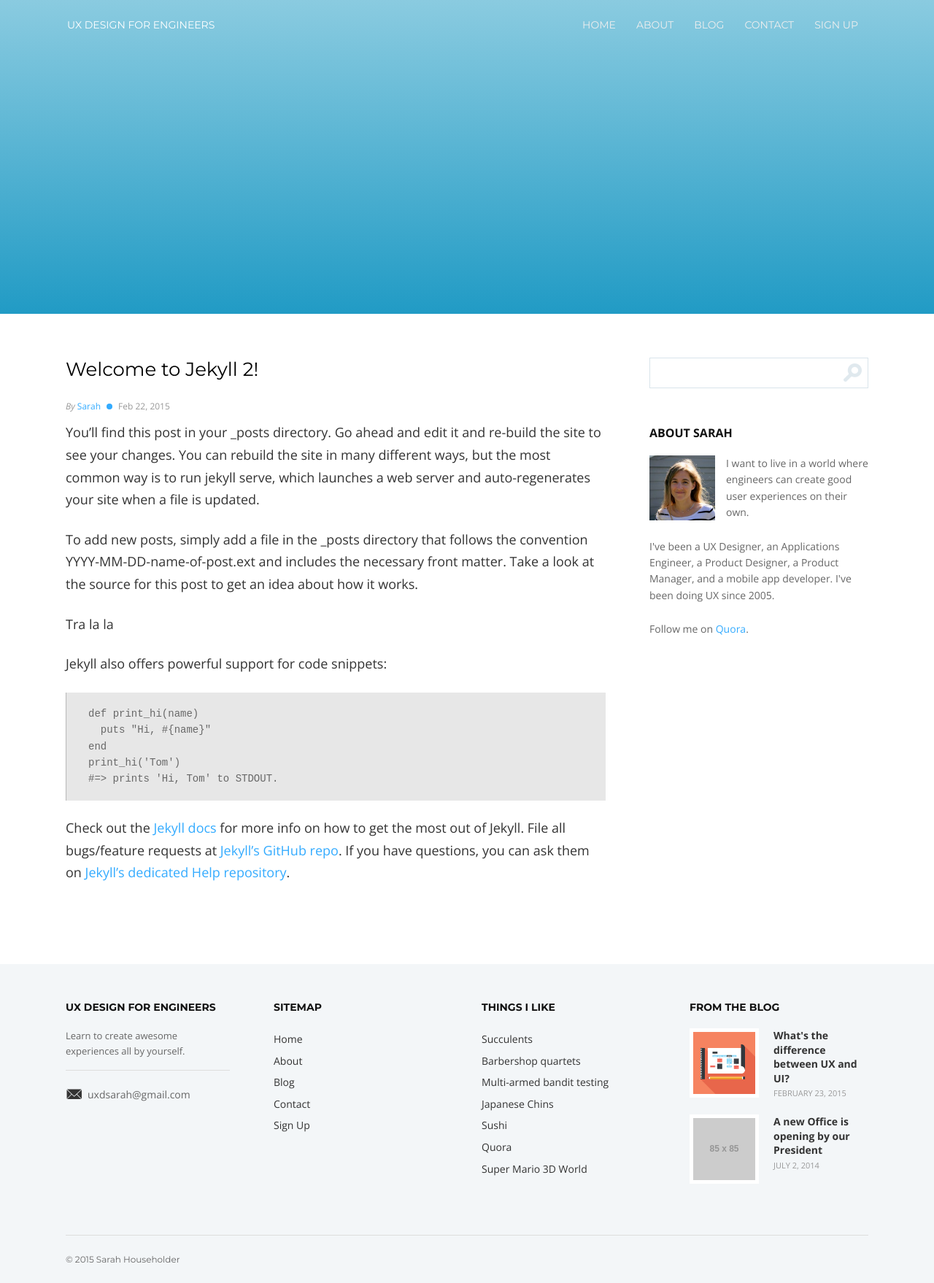
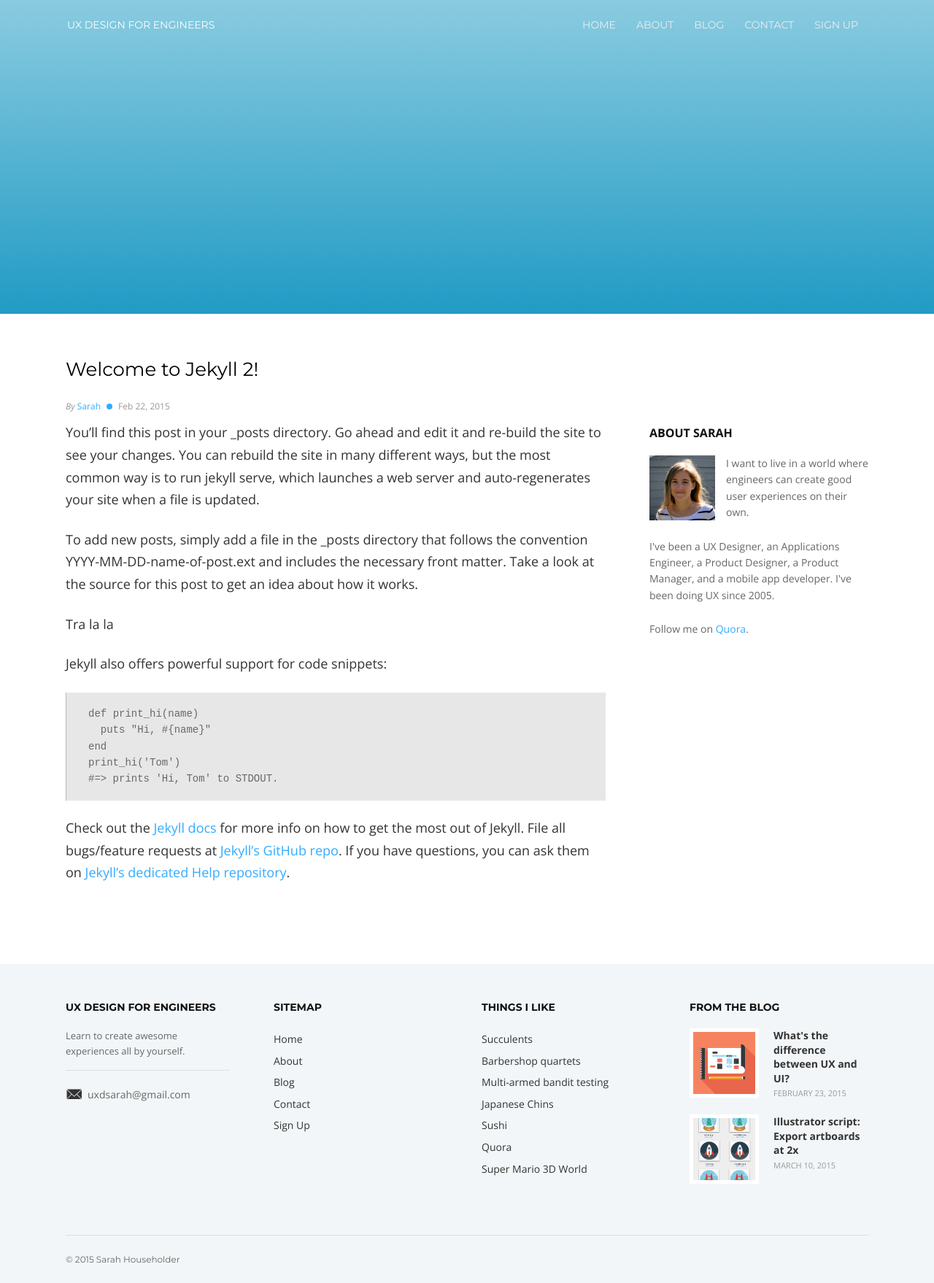
Before and after one commit to skhouseholder/ux-class-site, a Jekyll site: the page built from 2015-02-23-welcome-to-jekyll-2.markdown, in a window 1280 px wide. Shown: the whole page at 73% size. Built offline with Jekyll 4.4.1, drawn with Linux system fonts in a browser that asks for light colours; nearby versions of some CDN libraries; some web fonts are replaced; library files that are not in the unit come from our copies.

Commit message:
Illustrator script blog post; clean up old template stuff

```diff
--- a/_includes/footer.html
+++ b/_includes/footer.html
@@ -48,10 +48,9 @@
                                 <span class="date-news">February 23, 2015</span>
                             </li>
                             <li class="clearfix">
-                                <img src="http://placehold.it/85x85" data-retina="http://placehold.it/170x170" alt="A new Office is opening by our President" class="imgframe alignleft" />
-                                <h4><a href="#">A new Office is opening by our President</a></h4>
-                                <span class="date-news">July 2, 2014</span>
-                                <h5><a href="#">Comments (5)</a></h5>
+                                <img src="{{ site.baseurl }}/images/posts/illustrator-script-footer.png" data-retina="{{ site.baseurl }}/images/posts/illustrator-script-footer@2x.png" alt="Illustrator script" class="imgframe alignleft" />
+                                <h4><a href="{{ site.baseurl }}/2015/03/10/illustrator-script-export-artboards-@2x.html">Illustrator script: Export artboards at 2x</a></h4>
+                                <span class="date-news">March 10, 2015</span>
                             </li>
                         </ul>
                     </div>
--- a/_layouts/post.html
+++ b/_layouts/post.html
@@ -46,7 +46,7 @@ comments: true
 
         </div>
         <div id="sidebar">
-            <aside class="widget-container">
+            <aside class="widget-container search-widget-post">
                 <div class="widget-wrapper clearfix">
                     <form id="searchform" method="get" action="#">
                         <div>
--- a/style/style.css
+++ b/style/style.css
@@ -3016,6 +3016,11 @@ ul.news-sidebar li h5 {
 #sidebar .search-widget {
     display: none;
 }
+
+#sidebar .search-widget-post {
+    visibility: hidden;
+}
+
 #searchform {
     background:#fff;
     border:1px solid #d9e4eb;
@@ -3490,16 +3495,27 @@ table tbody tr td.cellfeat, table tbody tr.odd td.cellfeat {
 	float: left;
 	font-family: Old English, Georgia,serif;
 	font-size:50px;
-	line-height: 0.7em;
+	line-height: 0.85em;
 	margin-right: 5px;
 	margin-top:5px;
     color:#33abff;
 }
+
+.dropcap.medium-big {
+    float: left;
+    font-family: Old English, Georgia,serif;
+    font-size:3.6em;
+    line-height: 0.85em;
+    margin-right: 5px;
+    margin-top:5px;
+    color:#33abff;
+}
+
 .dropcap.big {
 	float: left;
 	font-family: Old English, Georgia,serif;
 	font-size: 84px;
-	line-height: 0.7em;
+	line-height: 0.85em;
 	margin-right: 10px;
 	margin-top:7px;
     color:#33abff;
```
Also changed, not shown: 2015-02-22-welcome-to-jekyll.markdown (added, +60 -0 lines), _posts/2015-02-22-welcome-to-jekyll.markdown (deleted, +0 -30 lines), _posts/2015-03-06-illustrator-export-with-@2x.markdown (deleted, +0 -16 lines), _posts/2015-03-10-illustrator-script-export-artboards-@2x.markdown (added, +62 -0 lines), downloads/SaveArtboardsForDualRes.jsx (added, +116 -0 lines), 2015-02-23-welcome-to-jekyll-2.markdown (renamed from _posts/2015-02-23-welcome-to-jekyll-2.markdown), images/posts/illustrator-script-footer.png (added), images/posts/illustrator-script-footer@2x.png (added), images/posts/illustrator-script-panel.png (added), images/posts/illustrator-script-panel@2x.png (added), images/posts/illustrator-script-post.png (added), images/posts/illustrator-script-post@2x.png (added), images/posts/script-instructions-example.png (added), images/posts/script-instructions-example@2x.png (added), 2 other files.
